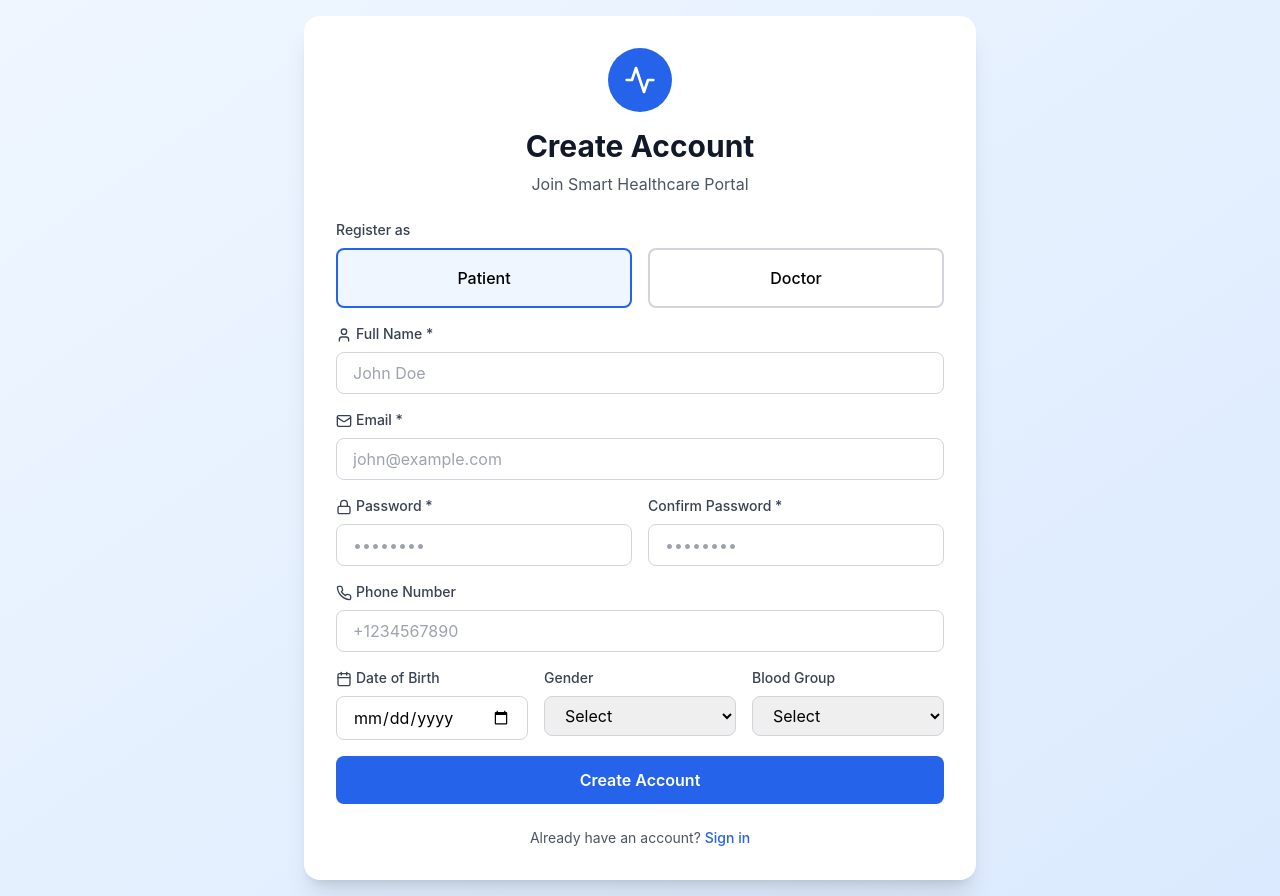
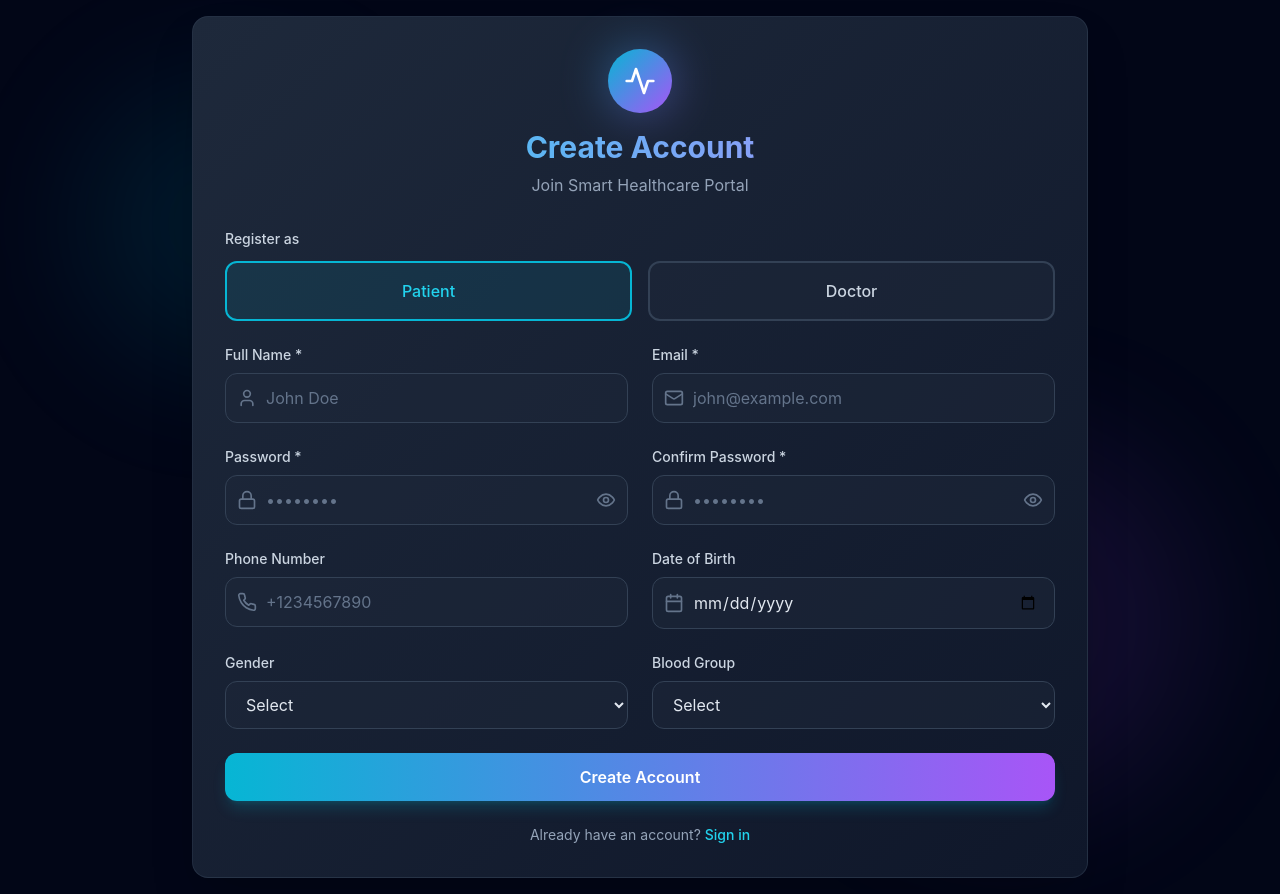
Before and after one commit to swaroopreddy07/smart-healthcare-portal1, a React (Create React App) app in the folder frontend/: page /register in a window 1280 px wide. Built offline with nearby package versions, Linux system fonts and the light colour scheme; no server answers.

Commit message:
Refactor Register component with new styles and features

```diff
--- a/frontend/src/pages/Register.js
+++ b/frontend/src/pages/Register.js
@@ -1,17 +1,15 @@
-// =============================================
-// src/pages/Register.js
-// =============================================
-
 import React, { useState } from 'react';
 import { useNavigate, Link } from 'react-router-dom';
 import { useAuth } from '../contexts/AuthContext';
-import { Activity, User, Mail, Lock, Phone, Calendar } from 'lucide-react';
+import { Activity, User, Mail, Lock, Phone, Calendar, Eye, EyeOff } from 'lucide-react';
 
 const Register = () => {
   const navigate = useNavigate();
   const { register } = useAuth();
   const [loading, setLoading] = useState(false);
   const [error, setError] = useState('');
+  const [showPassword, setShowPassword] = useState(false);
+  const [showConfirmPassword, setShowConfirmPassword] = useState(false);
   const [formData, setFormData] = useState({
     email: '',
     password: '',
@@ -38,7 +36,6 @@ const Register = () => {
     e.preventDefault();
     setError('');
 
-    // Validation
     if (formData.password !== formData.confirmPassword) {
       setError('Passwords do not match');
       return;
@@ -67,34 +64,46 @@ const Register = () => {
   };
 
   return (
-    <div className="min-h-screen bg-gradient-to-br from-blue-50 to-blue-100 flex items-center justify-center p-4">
-      <div className="max-w-2xl w-full">
-        <div className="bg-white rounded-2xl shadow-xl p-8">
-          <div className="text-center mb-6">
-            <div className="bg-blue-600 w-16 h-16 rounded-full flex items-center justify-center mx-auto mb-4">
+    <div className="min-h-screen bg-slate-950 flex items-center justify-center p-4 relative overflow-hidden">
+      {/* Background Effects */}
+      <div className="absolute top-0 left-0 w-full h-full overflow-hidden">
+        <div className="absolute top-20 left-20 w-72 h-72 bg-cyan-500/10 rounded-full blur-3xl"></div>
+        <div className="absolute bottom-20 right-20 w-96 h-96 bg-purple-500/10 rounded-full blur-3xl"></div>
+      </div>
+
+      <div className="max-w-4xl w-full relative z-10">
+        <div className="bg-gradient-to-br from-slate-800 to-slate-900 rounded-2xl shadow-2xl p-8 border border-slate-700/50">
+          {/* Header */}
+          <div className="text-center mb-8">
+            <div className="relative inline-block mb-4">
+              <div className="absolute inset-0 bg-gradient-to-br from-cyan-500 to-purple-500 rounded-full blur-xl opacity-50"></div>
+              <div className="relative bg-gradient-to-br from-cyan-500 to-purple-500 w-16 h-16 rounded-full flex items-center justify-center mx-auto">
                 <Activity className="h-8 w-8 text-white" />
               </div>
-            <h1 className="text-3xl font-bold text-gray-900">Create Account</h1>
-            <p className="text-gray-600 mt-2">Join Smart Healthcare Portal</p>
+            </div>
+            <h1 className="text-3xl font-bold bg-gradient-to-r from-cyan-400 to-purple-400 bg-clip-text text-transparent mb-2">
+              Create Account
+            </h1>
+            <p className="text-slate-400">Join Smart Healthcare Portal</p>
           </div>
 
           {error && (
-            <div className="bg-red-50 border border-red-200 text-red-700 px-4 py-3 rounded-lg mb-6">
+            <div className="bg-red-500/10 border border-red-500/30 text-red-400 px-4 py-3 rounded-xl mb-6">
               {error}
             </div>
           )}
 
-          <form onSubmit={handleSubmit} className="space-y-4">
+          <form onSubmit={handleSubmit} className="space-y-6">
             {/* Role Selection */}
             <div>
-              <label className="block text-sm font-medium text-gray-700 mb-2">
+              <label className="block text-sm font-medium text-slate-300 mb-3">
                 Register as
               </label>
               <div className="grid grid-cols-2 gap-4">
-                <label className={`flex items-center justify-center p-4 border-2 rounded-lg cursor-pointer transition-all ${
+                <label className={`relative flex items-center justify-center p-4 border-2 rounded-xl cursor-pointer transition-all ${
                   formData.userRole === 'Patient'
-                    ? 'border-blue-600 bg-blue-50'
-                    : 'border-gray-300 hover:border-gray-400'
+                    ? 'border-cyan-500 bg-cyan-500/10'
+                    : 'border-slate-700 hover:border-slate-600 bg-slate-800/50'
                 }`}>
                   <input
                     type="radio"
@@ -104,12 +113,14 @@ const Register = () => {
                     onChange={handleChange}
                     className="sr-only"
                   />
-                  <span className="font-medium">Patient</span>
+                  <span className={`font-medium ${formData.userRole === 'Patient' ? 'text-cyan-400' : 'text-slate-300'}`}>
+                    Patient
+                  </span>
                 </label>
-                <label className={`flex items-center justify-center p-4 border-2 rounded-lg cursor-pointer transition-all ${
+                <label className={`relative flex items-center justify-center p-4 border-2 rounded-xl cursor-pointer transition-all ${
                   formData.userRole === 'Doctor'
-                    ? 'border-blue-600 bg-blue-50'
-                    : 'border-gray-300 hover:border-gray-400'
+                    ? 'border-purple-500 bg-purple-500/10'
+                    : 'border-slate-700 hover:border-slate-600 bg-slate-800/50'
                 }`}>
                   <input
                     type="radio"
@@ -119,119 +130,169 @@ const Register = () => {
                     onChange={handleChange}
                     className="sr-only"
                   />
-                  <span className="font-medium">Doctor</span>
+                  <span className={`font-medium ${formData.userRole === 'Doctor' ? 'text-purple-400' : 'text-slate-300'}`}>
+                    Doctor
+                  </span>
                 </label>
               </div>
             </div>
 
+            <div className="grid grid-cols-1 md:grid-cols-2 gap-6">
               {/* Full Name */}
               <div>
-              <label className="block text-sm font-medium text-gray-700 mb-2">
-                <User className="inline h-4 w-4 mr-1" />
+                <label className="block text-sm font-medium text-slate-300 mb-2">
                   Full Name *
                 </label>
+                <div className="relative">
+                  <div className="absolute inset-y-0 left-0 pl-3 flex items-center pointer-events-none">
+                    <User className="h-5 w-5 text-slate-500" />
+                  </div>
                   <input
                     type="text"
                     name="fullName"
                     required
                     value={formData.fullName}
                     onChange={handleChange}
-                className="w-full px-4 py-2 border border-gray-300 rounded-lg focus:ring-2 focus:ring-blue-500 focus:border-transparent"
+                    className="w-full pl-10 pr-4 py-3 bg-slate-800/50 border border-slate-700 rounded-xl focus:ring-2 focus:ring-cyan-500 focus:border-transparent transition-all text-slate-200 placeholder-slate-500"
                     placeholder="John Doe"
                   />
+                </div>
               </div>
 
               {/* Email */}
               <div>
-              <label className="block text-sm font-medium text-gray-700 mb-2">
-                <Mail className="inline h-4 w-4 mr-1" />
+                <label className="block text-sm font-medium text-slate-300 mb-2">
                   Email *
                 </label>
+                <div className="relative">
+                  <div className="absolute inset-y-0 left-0 pl-3 flex items-center pointer-events-none">
+                    <Mail className="h-5 w-5 text-slate-500" />
+                  </div>
                   <input
                     type="email"
                     name="email"
                     required
                     value={formData.email}
                     onChange={handleChange}
-                className="w-full px-4 py-2 border border-gray-300 rounded-lg focus:ring-2 focus:ring-blue-500 focus:border-transparent"
+                    className="w-full pl-10 pr-4 py-3 bg-slate-800/50 border border-slate-700 rounded-xl focus:ring-2 focus:ring-cyan-500 focus:border-transparent transition-all text-slate-200 placeholder-slate-500"
                     placeholder="john@example.com"
                   />
                 </div>
+              </div>
 
               {/* Password */}
-            <div className="grid grid-cols-1 md:grid-cols-2 gap-4">
               <div>
-                <label className="block text-sm font-medium text-gray-700 mb-2">
-                  <Lock className="inline h-4 w-4 mr-1" />
+                <label className="block text-sm font-medium text-slate-300 mb-2">
                   Password *
                 </label>
+                <div className="relative">
+                  <div className="absolute inset-y-0 left-0 pl-3 flex items-center pointer-events-none">
+                    <Lock className="h-5 w-5 text-slate-500" />
+                  </div>
                   <input
-                  type="password"
+                    type={showPassword ? "text" : "password"}
                     name="password"
                     required
                     value={formData.password}
                     onChange={handleChange}
-                  className="w-full px-4 py-2 border border-gray-300 rounded-lg focus:ring-2 focus:ring-blue-500 focus:border-transparent"
+                    className="w-full pl-10 pr-12 py-3 bg-slate-800/50 border border-slate-700 rounded-xl focus:ring-2 focus:ring-cyan-500 focus:border-transparent transition-all text-slate-200 placeholder-slate-500"
                     placeholder="••••••••"
                   />
+                  <button
+                    type="button"
+                    onClick={() => setShowPassword(!showPassword)}
+                    className="absolute inset-y-0 right-0 pr-3 flex items-center"
+                  >
+                    {showPassword ? (
+                      <EyeOff className="h-5 w-5 text-slate-500 hover:text-slate-400" />
+                    ) : (
+                      <Eye className="h-5 w-5 text-slate-500 hover:text-slate-400" />
+                    )}
+                  </button>
                 </div>
+              </div>
+
+              {/* Confirm Password */}
               <div>
-                <label className="block text-sm font-medium text-gray-700 mb-2">
+                <label className="block text-sm font-medium text-slate-300 mb-2">
                   Confirm Password *
                 </label>
+                <div className="relative">
+                  <div className="absolute inset-y-0 left-0 pl-3 flex items-center pointer-events-none">
+                    <Lock className="h-5 w-5 text-slate-500" />
+                  </div>
                   <input
-                  type="password"
+                    type={showConfirmPassword ? "text" : "password"}
                     name="confirmPassword"
                     required
                     value={formData.confirmPassword}
                     onChange={handleChange}
-                  className="w-full px-4 py-2 border border-gray-300 rounded-lg focus:ring-2 focus:ring-blue-500 focus:border-transparent"
+                    className="w-full pl-10 pr-12 py-3 bg-slate-800/50 border border-slate-700 rounded-xl focus:ring-2 focus:ring-cyan-500 focus:border-transparent transition-all text-slate-200 placeholder-slate-500"
                     placeholder="••••••••"
                   />
+                  <button
+                    type="button"
+                    onClick={() => setShowConfirmPassword(!showConfirmPassword)}
+                    className="absolute inset-y-0 right-0 pr-3 flex items-center"
+                  >
+                    {showConfirmPassword ? (
+                      <EyeOff className="h-5 w-5 text-slate-500 hover:text-slate-400" />
+                    ) : (
+                      <Eye className="h-5 w-5 text-slate-500 hover:text-slate-400" />
+                    )}
+                  </button>
                 </div>
               </div>
 
               {/* Phone */}
               <div>
-              <label className="block text-sm font-medium text-gray-700 mb-2">
-                <Phone className="inline h-4 w-4 mr-1" />
+                <label className="block text-sm font-medium text-slate-300 mb-2">
                   Phone Number
                 </label>
+                <div className="relative">
+                  <div className="absolute inset-y-0 left-0 pl-3 flex items-center pointer-events-none">
+                    <Phone className="h-5 w-5 text-slate-500" />
+                  </div>
                   <input
                     type="tel"
                     name="phone"
                     value={formData.phone}
                     onChange={handleChange}
-                className="w-full px-4 py-2 border border-gray-300 rounded-lg focus:ring-2 focus:ring-blue-500 focus:border-transparent"
+                    className="w-full pl-10 pr-4 py-3 bg-slate-800/50 border border-slate-700 rounded-xl focus:ring-2 focus:ring-cyan-500 focus:border-transparent transition-all text-slate-200 placeholder-slate-500"
                     placeholder="+1234567890"
                   />
+                </div>
               </div>
 
               {formData.userRole === 'Patient' && (
                 <>
-                <div className="grid grid-cols-1 md:grid-cols-3 gap-4">
                   <div>
-                    <label className="block text-sm font-medium text-gray-700 mb-2">
-                      <Calendar className="inline h-4 w-4 mr-1" />
+                    <label className="block text-sm font-medium text-slate-300 mb-2">
                       Date of Birth
                     </label>
+                    <div className="relative">
+                      <div className="absolute inset-y-0 left-0 pl-3 flex items-center pointer-events-none">
+                        <Calendar className="h-5 w-5 text-slate-500" />
+                      </div>
                       <input
                         type="date"
                         name="dateOfBirth"
                         value={formData.dateOfBirth}
                         onChange={handleChange}
-                      className="w-full px-4 py-2 border border-gray-300 rounded-lg focus:ring-2 focus:ring-blue-500 focus:border-transparent"
+                        className="w-full pl-10 pr-4 py-3 bg-slate-800/50 border border-slate-700 rounded-xl focus:ring-2 focus:ring-cyan-500 focus:border-transparent transition-all text-slate-200"
                       />
                     </div>
+                  </div>
+
                   <div>
-                    <label className="block text-sm font-medium text-gray-700 mb-2">
+                    <label className="block text-sm font-medium text-slate-300 mb-2">
                       Gender
                     </label>
                     <select
                       name="gender"
                       value={formData.gender}
                       onChange={handleChange}
-                      className="w-full px-4 py-2 border border-gray-300 rounded-lg focus:ring-2 focus:ring-blue-500 focus:border-transparent"
+                      className="w-full px-4 py-3 bg-slate-800/50 border border-slate-700 rounded-xl focus:ring-2 focus:ring-cyan-500 focus:border-transparent transition-all text-slate-200"
                     >
                       <option value="">Select</option>
                       <option value="Male">Male</option>
@@ -239,15 +300,16 @@ const Register = () => {
                       <option value="Other">Other</option>
                     </select>
                   </div>
+
                   <div>
-                    <label className="block text-sm font-medium text-gray-700 mb-2">
+                    <label className="block text-sm font-medium text-slate-300 mb-2">
                       Blood Group
                     </label>
                     <select
                       name="bloodGroup"
                       value={formData.bloodGroup}
                       onChange={handleChange}
-                      className="w-full px-4 py-2 border border-gray-300 rounded-lg focus:ring-2 focus:ring-blue-500 focus:border-transparent"
+                      className="w-full px-4 py-3 bg-slate-800/50 border border-slate-700 rounded-xl focus:ring-2 focus:ring-cyan-500 focus:border-transparent transition-all text-slate-200"
                     >
                       <option value="">Select</option>
                       <option value="A+">A+</option>
@@ -260,14 +322,13 @@ const Register = () => {
                       <option value="O-">O-</option>
                     </select>
                   </div>
-                </div>
                 </>
               )}
 
               {formData.userRole === 'Doctor' && (
-              <div className="grid grid-cols-1 md:grid-cols-2 gap-4">
+                <>
                   <div>
-                  <label className="block text-sm font-medium text-gray-700 mb-2">
+                    <label className="block text-sm font-medium text-slate-300 mb-2">
                       Specialty *
                     </label>
                     <input
@@ -276,12 +337,12 @@ const Register = () => {
                       required
                       value={formData.specialty}
                       onChange={handleChange}
-                    className="w-full px-4 py-2 border border-gray-300 rounded-lg focus:ring-2 focus:ring-blue-500 focus:border-transparent"
+                      className="w-full px-4 py-3 bg-slate-800/50 border border-slate-700 rounded-xl focus:ring-2 focus:ring-cyan-500 focus:border-transparent transition-all text-slate-200 placeholder-slate-500"
                       placeholder="Cardiology, Dermatology, etc."
                     />
                   </div>
                   <div>
-                  <label className="block text-sm font-medium text-gray-700 mb-2">
+                    <label className="block text-sm font-medium text-slate-300 mb-2">
                       License Number *
                     </label>
                     <input
@@ -290,25 +351,26 @@ const Register = () => {
                       required
                       value={formData.licenseNumber}
                       onChange={handleChange}
-                    className="w-full px-4 py-2 border border-gray-300 rounded-lg focus:ring-2 focus:ring-blue-500 focus:border-transparent"
+                      className="w-full px-4 py-3 bg-slate-800/50 border border-slate-700 rounded-xl focus:ring-2 focus:ring-cyan-500 focus:border-transparent transition-all text-slate-200 placeholder-slate-500"
                       placeholder="MD12345"
                     />
                   </div>
+                </>
+              )}
             </div>
-            )}
 
             <button
               type="submit"
               disabled={loading}
-              className="w-full bg-blue-600 text-white py-3 px-4 rounded-lg font-semibold hover:bg-blue-700 transition-colors disabled:bg-blue-400 disabled:cursor-not-allowed"
+              className="w-full bg-gradient-to-r from-cyan-500 to-purple-500 text-white py-3 px-4 rounded-xl font-semibold hover:from-cyan-600 hover:to-purple-600 transition-all disabled:opacity-50 disabled:cursor-not-allowed shadow-lg shadow-cyan-500/20"
             >
               {loading ? 'Creating Account...' : 'Create Account'}
             </button>
           </form>
 
-          <p className="text-center text-sm text-gray-600 mt-6">
+          <p className="text-center text-sm text-slate-400 mt-6">
             Already have an account?{' '}
-            <Link to="/login" className="text-blue-600 hover:text-blue-700 font-medium">
+            <Link to="/login" className="text-cyan-400 hover:text-cyan-300 font-medium">
               Sign in
             </Link>
           </p>
```
Lines whose indentation alone changed are shown as unchanged.
